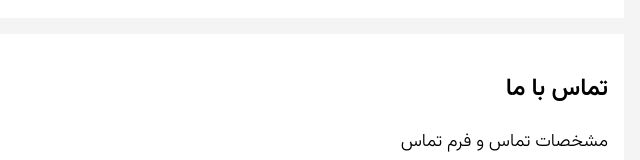
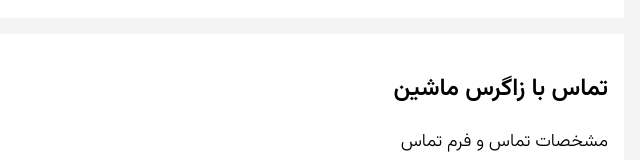
Before and after one commit to arianzagrosmachinery/pack.github.io, a plain HTML site: page index.html in a window 1280 px wide. Shown: the part 1140-1300 px from the top of the page, without its empty margins (640-1280 px from the left). Drawn offline with Linux system fonts and the light colour scheme.

Commit message:
Update index.html

```diff
--- a/index.html
+++ b/index.html
@@ -117,7 +117,7 @@
   </section>
 
   <section id="contact">
-    <h2>تماس با ما</h2>
+    <h2>تماس با زاگرس ماشین</h2>
     <p>مشخصات تماس و فرم تماس</p>
       <p>تلفن کارخانه: 02634716952
   </br>
```
